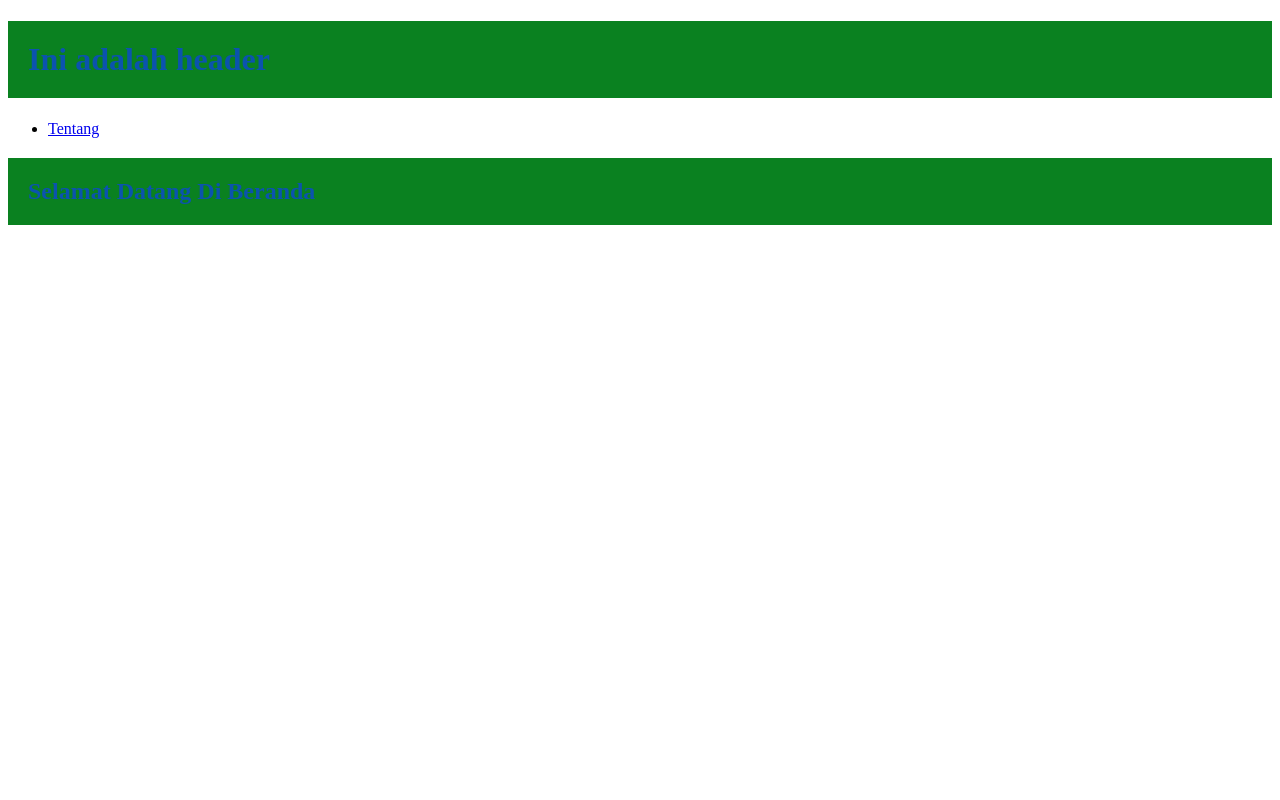
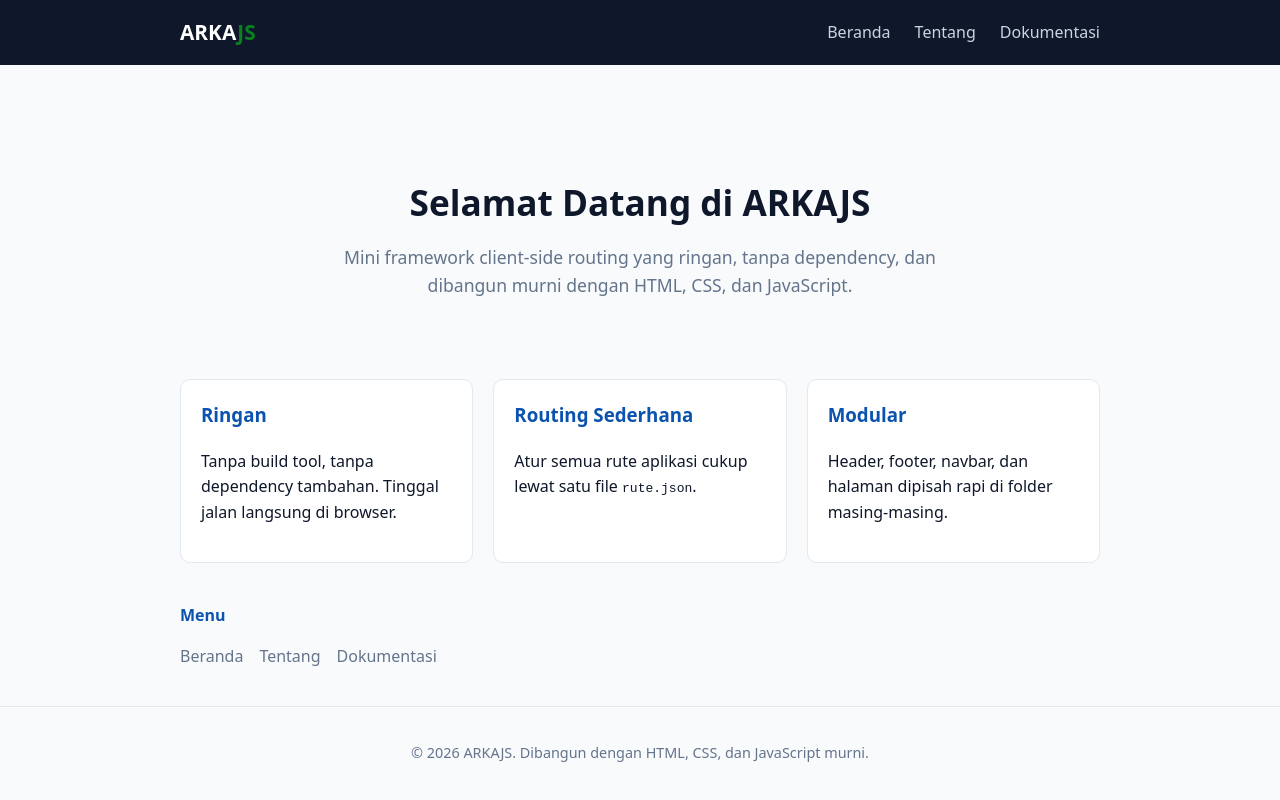
Before and after one commit to azqilana/arkajs, a website with bundled scripts: page index.html in a window 1280 px wide. Built offline with nearby package versions, Linux system fonts and the light colour scheme.

Commit message:
automatisasi uodate package

```diff
--- a/gaya/gaya.css
+++ b/gaya/gaya.css
@@ -1,9 +1,182 @@
-:root{
-  --bg:#0a8120;
-  --fc:#0b53ae;
+:root {
+  --bg: #0a8120;
+  --fc: #0b53ae;
+  --dark: #0f172a;
+  --light: #f8fafc;
+  --muted: #64748b;
+  --border: #e2e8f0;
 }
-h1,h2{
-  color:var(--fc);
+
+* {
+  box-sizing: border-box;
+}
+
+body {
+  margin: 0;
+  font-family: system-ui, -apple-system, "Segoe UI", sans-serif;
+  color: var(--dark);
+  background: var(--light);
+  line-height: 1.6;
+}
+
+/* Header & Navbar */
+.header {
+  background: var(--dark);
+  color: #fff;
+}
+
+.header__inner {
+  max-width: 960px;
+  margin: 0 auto;
+  display: flex;
+  align-items: center;
+  justify-content: space-between;
+  padding: 16px 20px;
+}
+
+.logo {
+  color: #fff;
+  font-weight: 700;
+  font-size: 1.3rem;
+  text-decoration: none;
+}
+
+.logo span {
+  color: var(--bg);
+}
+
+.navbar__list {
+  display: flex;
+  gap: 24px;
+  list-style: none;
+  margin: 0;
+  padding: 0;
+}
+
+.navbar__list a {
+  color: #cbd5e1;
+  text-decoration: none;
+  font-weight: 500;
+  transition: color 0.2s;
+}
+
+.navbar__list a:hover {
+  color: #fff;
+}
+
+/* Main content */
+main {
+  display: block;
+  max-width: 960px;
+  margin: 0 auto;
+  padding: 40px 20px;
+  min-height: 60vh;
+}
+
+.hero {
+  text-align: center;
+  padding: 40px 0;
+}
+
+.hero h1 {
+  font-size: 2.2rem;
+  margin-bottom: 12px;
+}
+
+.hero p {
+  color: var(--muted);
+  font-size: 1.1rem;
+  max-width: 600px;
+  margin: 0 auto;
+}
+
+.fitur {
+  display: grid;
+  grid-template-columns: repeat(auto-fit, minmax(220px, 1fr));
+  gap: 20px;
+  margin-top: 40px;
+}
+
+.fitur__item {
+  border: 1px solid var(--border);
+  border-radius: 10px;
   padding: 20px;
-  background-color: var(--bg);
+  background: #fff;
 }
+
+.fitur__item h3 {
+  margin-top: 0;
+  color: var(--fc);
+}
+
+.konten h1 {
+  font-size: 1.8rem;
+}
+
+.konten h2 {
+  font-size: 1.3rem;
+  margin-top: 32px;
+  color: var(--fc);
+}
+
+.konten code {
+  background: #eef2f7;
+  padding: 2px 6px;
+  border-radius: 4px;
+  font-size: 0.9em;
+}
+
+.konten pre {
+  background: var(--dark);
+  color: #f8fafc;
+  padding: 16px;
+  border-radius: 8px;
+  overflow-x: auto;
+}
+
+.konten pre code {
+  background: none;
+  color: inherit;
+  padding: 0;
+}
+
+.dok-list {
+  padding-left: 20px;
+}
+
+/* Sidebar */
+.sidebar {
+  max-width: 960px;
+  margin: 0 auto;
+  padding: 0 20px 20px;
+}
+
+.sidebar h4 {
+  margin: 0 0 8px;
+  color: var(--fc);
+}
+
+.sidebar ul {
+  list-style: none;
+  padding: 0;
+  display: flex;
+  gap: 16px;
+}
+
+.sidebar a {
+  color: var(--muted);
+  text-decoration: none;
+}
+
+.sidebar a:hover {
+  color: var(--fc);
+}
+
+/* Footer */
+.footer {
+  border-top: 1px solid var(--border);
+  text-align: center;
+  padding: 20px;
+  color: var(--muted);
+  font-size: 0.9rem;
+}
--- a/halaman/beranda.html
+++ b/halaman/beranda.html
@@ -1 +1,19 @@
-<h2>Selamat Datang Di Beranda</h2>
+<section class="hero">
+  <h1>Selamat Datang di ARKAJS</h1>
+  <p>Mini framework client-side routing yang ringan, tanpa dependency, dan dibangun murni dengan HTML, CSS, dan JavaScript.</p>
+</section>
+
+<section class="fitur">
+  <div class="fitur__item">
+    <h3>Ringan</h3>
+    <p>Tanpa build tool, tanpa dependency tambahan. Tinggal jalan langsung di browser.</p>
+  </div>
+  <div class="fitur__item">
+    <h3>Routing Sederhana</h3>
+    <p>Atur semua rute aplikasi cukup lewat satu file <code>rute.json</code>.</p>
+  </div>
+  <div class="fitur__item">
+    <h3>Modular</h3>
+    <p>Header, footer, navbar, dan halaman dipisah rapi di folder masing-masing.</p>
+  </div>
+</section>
--- a/rancangan/footer.html
+++ b/rancangan/footer.html
@@ -0,0 +1,3 @@
+<footer class="footer">
+  <p>&copy; 2026 ARKAJS. Dibangun dengan HTML, CSS, dan JavaScript murni.</p>
+</footer>
--- a/rancangan/header.html
+++ b/rancangan/header.html
@@ -1,6 +1,5 @@
-<h1>Ini adalah header</h1>
-<nav>
-  <ul>
-  <li><a href="/tentang">Tentang</a></li>
-  </ul>
-</nav>
+<header class="header">
+  <div class="header__inner">
+    <a href="/" class="logo">ARKA<span>JS</span></a>
+  </div>
+</header>
--- a/rancangan/navbar.html
+++ b/rancangan/navbar.html
@@ -0,0 +1,7 @@
+<nav class="navbar">
+  <ul class="navbar__list">
+    <li><a href="/">Beranda</a></li>
+    <li><a href="/tentang">Tentang</a></li>
+    <li><a href="/dokumentasi">Dokumentasi</a></li>
+  </ul>
+</nav>
--- a/rancangan/sidebar.html
+++ b/rancangan/sidebar.html
@@ -0,0 +1,8 @@
+<aside class="sidebar">
+  <h4>Menu</h4>
+  <ul>
+    <li><a href="/">Beranda</a></li>
+    <li><a href="/tentang">Tentang</a></li>
+    <li><a href="/dokumentasi">Dokumentasi</a></li>
+  </ul>
+</aside>
--- a/sistem/kelola.js
+++ b/sistem/kelola.js
@@ -29,4 +29,17 @@ export default class kelolaRute {
       }
     }
   }
+  async cekStatis() {
+    try {
+      const resNavbar = await fetch("./rancangan/navbar.html");
+      const resSidebar = await fetch("./rancangan/sidebar.html");
+      const resFooter = await fetch("./rancangan/footer.html");
+      const navbar = await resNavbar.text();
+      const sidebar = await resSidebar.text();
+      const footer = await resFooter.text();
+      return { navbar, sidebar, footer };
+    } catch (error) {
+      console.log("Error:", error);
+    }
+  }
 }
--- a/sistem/navigasi.js
+++ b/sistem/navigasi.js
@@ -5,6 +5,13 @@ const kR = new kelolaRute();
 const R= new Rakit();
 
 export default class kelolaNavigasi {
+  statisDimuat = false
+  async muatStatis(){
+    if(this.statisDimuat) return
+    const statis = await kR.cekStatis()
+    if(statis) R.ambilStatis(statis)
+    this.statisDimuat = true
+  }
  async kelolaKlik(e){
     const el = e.target.closest("a");
   const w_origin = window.location.origin;
@@ -18,6 +25,7 @@ export default class kelolaNavigasi {
     }
   }
  async kelolaW(){
+    await this.muatStatis()
     const hrefnya = window.location.pathname
     const hasil=await this.hasilCekRute(hrefnya)
   }
--- a/sistem/rakit.js
+++ b/sistem/rakit.js
@@ -1,10 +1,22 @@
 
 export class Rakit {
+  constructor(){
+    this.navbarHtml = "";
+    this.statisDipasang = false;
+  }
   ambilHasil(hasil){
     this.pasangJudul(hasil.judul)
     this.pasangHeader(hasil.header)
     this.pasangCss(hasil.css)
     this.pasangMain(hasil.main)
+  }
+  ambilStatis(statis){
+    this.navbarHtml = statis.navbar || "";
+    if(!this.statisDipasang){
+      this.pasangSidebar(statis.sidebar)
+      this.pasangFooter(statis.footer)
+      this.statisDipasang = true
+    }
   }
   pasangJudul(judul){
     document.title=judul
@@ -12,6 +24,10 @@ export class Rakit {
   pasangHeader(header){
     const Header=this.selectEl("#header")
     Header.innerHTML=header
+    if(this.navbarHtml){
+      const target = Header.querySelector(".header__inner") || Header
+      target.insertAdjacentHTML("beforeend", this.navbarHtml)
+    }
   }
   pasangMain(main){
     const Main =this.selectEl("#main")
@@ -21,6 +37,15 @@ export class Rakit {
     const Css=this.selectEl("#gaya")
     Css.innerHTML=css
   }
+  pasangSidebar(sidebar){
+    if(!sidebar) return
+    const Main=this.selectEl("#main")
+    Main.insertAdjacentHTML("afterend", sidebar)
+  }
+  pasangFooter(footer){
+    if(!footer) return
+    document.body.insertAdjacentHTML("beforeend", footer)
+  }
   selectEl(selector){
     return document.querySelector(selector)
   }
--- a/sistem/rute.json
+++ b/sistem/rute.json
@@ -1,20 +1,26 @@
 {
-  "/index.html":{
-    "judul":"Dashboard",
-    "header":"header.html",
-    "main":"beranda.html",
-    "css":"gaya.css"
+  "/index.html": {
+    "judul": "Dashboard",
+    "header": "header.html",
+    "main": "beranda.html",
+    "css": "gaya.css"
   },
-    "/":{
-    "judul":"Dashboard",
-    "header":"header.html",
-    "main":"beranda.html",
-    "css":"gaya.css"
-    },
-    "/tentang":{
-    "judul":"Tentang",
-    "header":"header.html",
-    "main":"tentang.html",
-    "css":"gaya.css"
-    }
+  "/": {
+    "judul": "Dashboard",
+    "header": "header.html",
+    "main": "beranda.html",
+    "css": "gaya.css"
+  },
+  "/tentang": {
+    "judul": "Tentang",
+    "header": "header.html",
+    "main": "tentang.html",
+    "css": "gaya.css"
+  },
+  "/dokumentasi": {
+    "judul": "Dokumentasi",
+    "header": "header.html",
+    "main": "dokumentasi.html",
+    "css": "gaya.css"
+  }
 }
```
Also changed, not shown: bin/cli.js (added, +29 -0 lines), halaman/dokumentasi.html (added, +26 -0 lines), halaman/tentang.html (+7 -1 lines), package.json (added, +35 -0 lines), .github/workflows/publish.yml (added), README.md.
